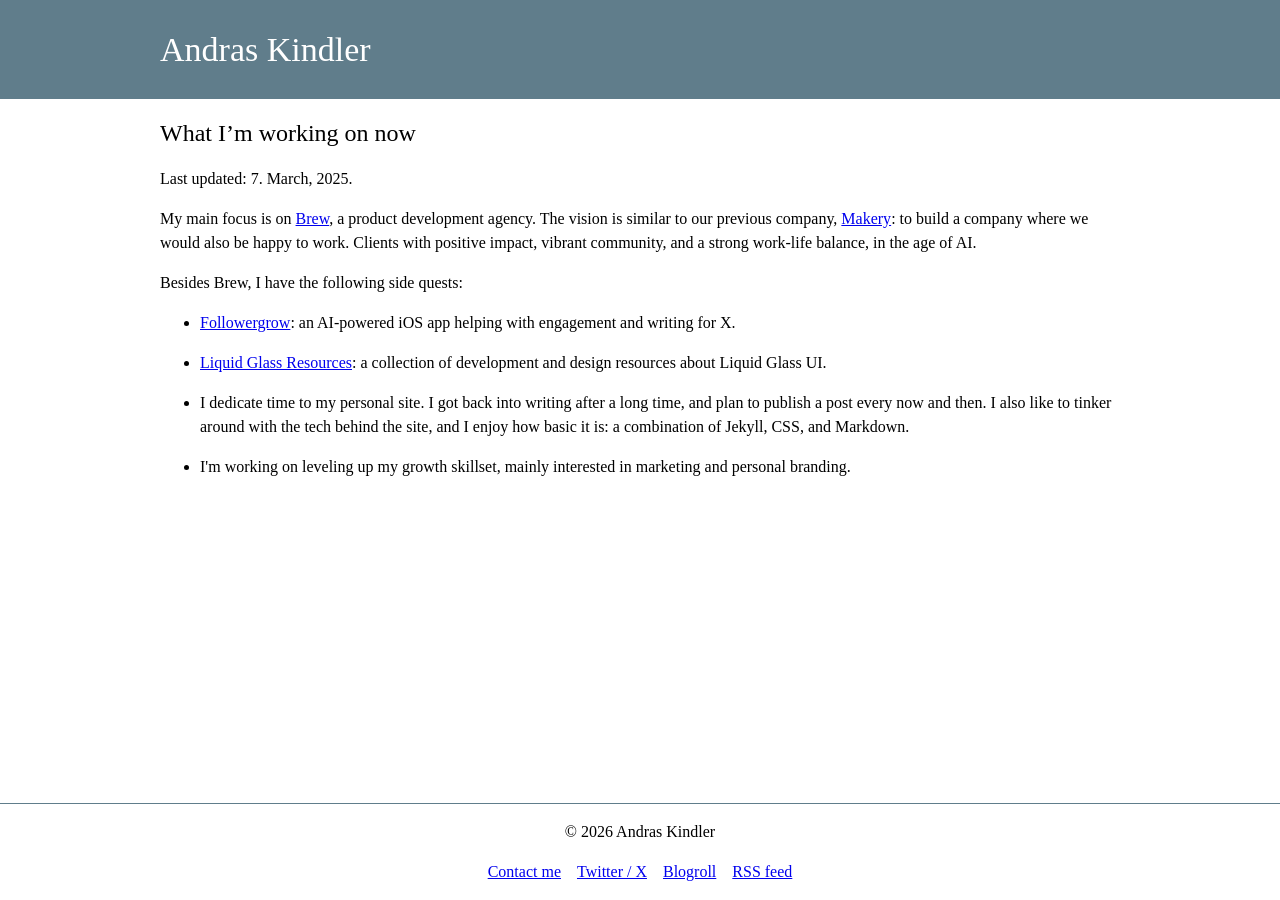
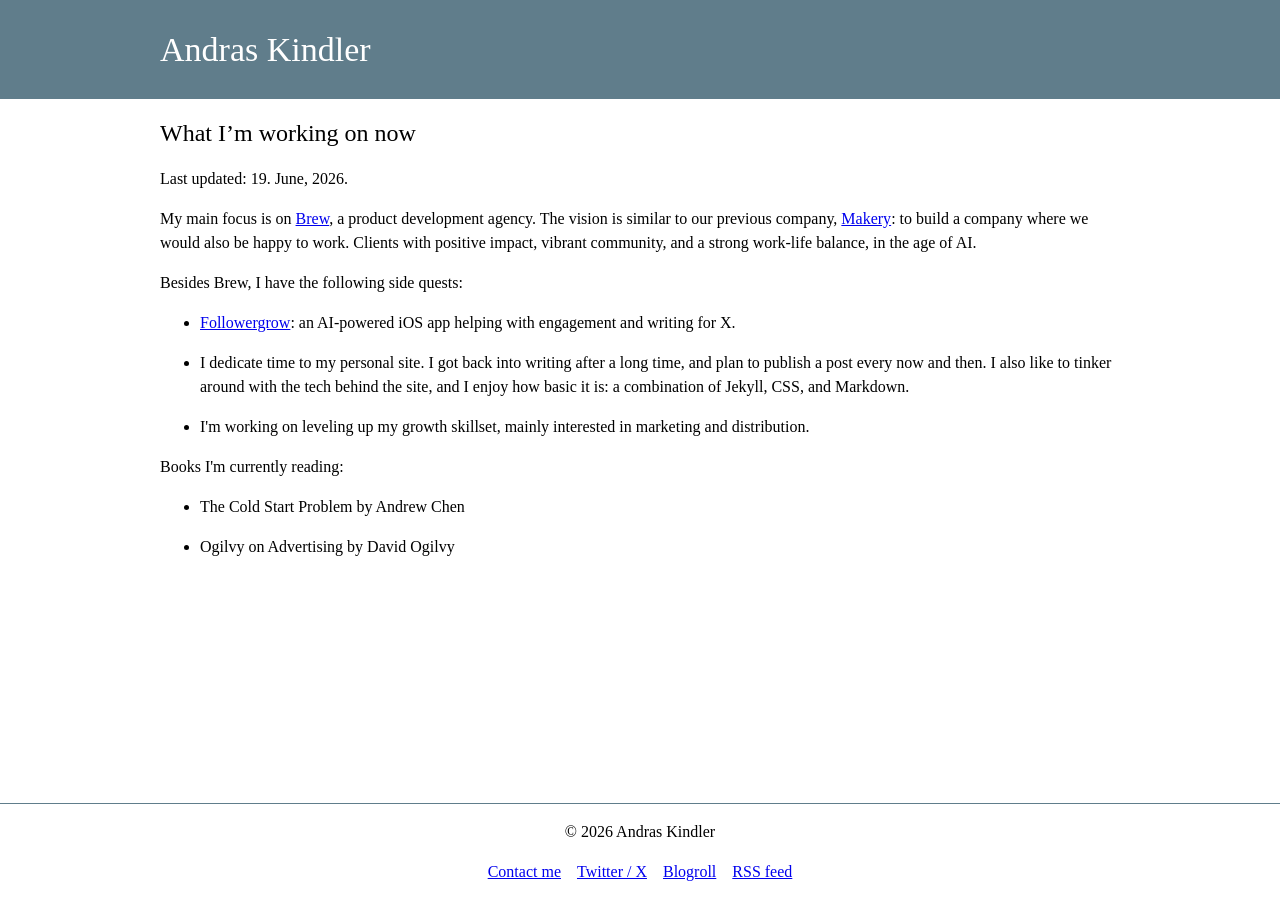
Before and after one commit to andraskindler/andraskindler.github.io, a Jekyll site: the page built from now.markdown, in a window 1280 px wide. Built offline with Jekyll 4.4.1, drawn with Linux system fonts in a browser that asks for light colours; comment, search, counter and statistics services are not loaded.

Commit message:
Update now page

```diff
--- a/now.markdown
+++ b/now.markdown
@@ -4,7 +4,7 @@ layout: default
 
 <h2 class="page-title">What I’m working on now</h2>
 
-<p>Last updated: 7. March, 2025.</p>
+<p>Last updated: 19. June, 2026.</p>
 
 <p>My main focus is on <a href="https://brew.dev" target="_blank">Brew</a>, a product development agency. The vision is similar to our previous company, <a href="https://makery.co" target="_blank">Makery</a>: to build a company where we would also be happy to work. Clients with positive impact, vibrant community, and a strong work-life balance, in the age of AI.</p>
 
@@ -12,7 +12,13 @@ layout: default
 
 <ul>
     <li><a href="https://followergrow.com" target="_blank">Followergrow</a>: an AI-powered iOS app helping with engagement and writing for X.</li>
-    <li><a href="https://www.liquidglassresources.com/" target="_blank">Liquid Glass Resources</a>: a collection of development and design resources about Liquid Glass UI.</li>
     <li>I dedicate time to my personal site. I got back into writing after a long time, and plan to publish a post every now and then. I also like to tinker around with the tech behind the site, and I enjoy how basic it is: a combination of Jekyll, CSS, and Markdown.</li>
-    <li>I'm working on leveling up my growth skillset, mainly interested in marketing and personal branding.</li>
+    <li>I'm working on leveling up my growth skillset, mainly interested in marketing and distribution.</li>
 </ul>
+
+<p>Books I'm currently reading:</p>
+
+<ul>
+    <li>The Cold Start Problem by Andrew Chen</li>
+    <li>Ogilvy on Advertising by David Ogilvy</li>
+</ul>
```
